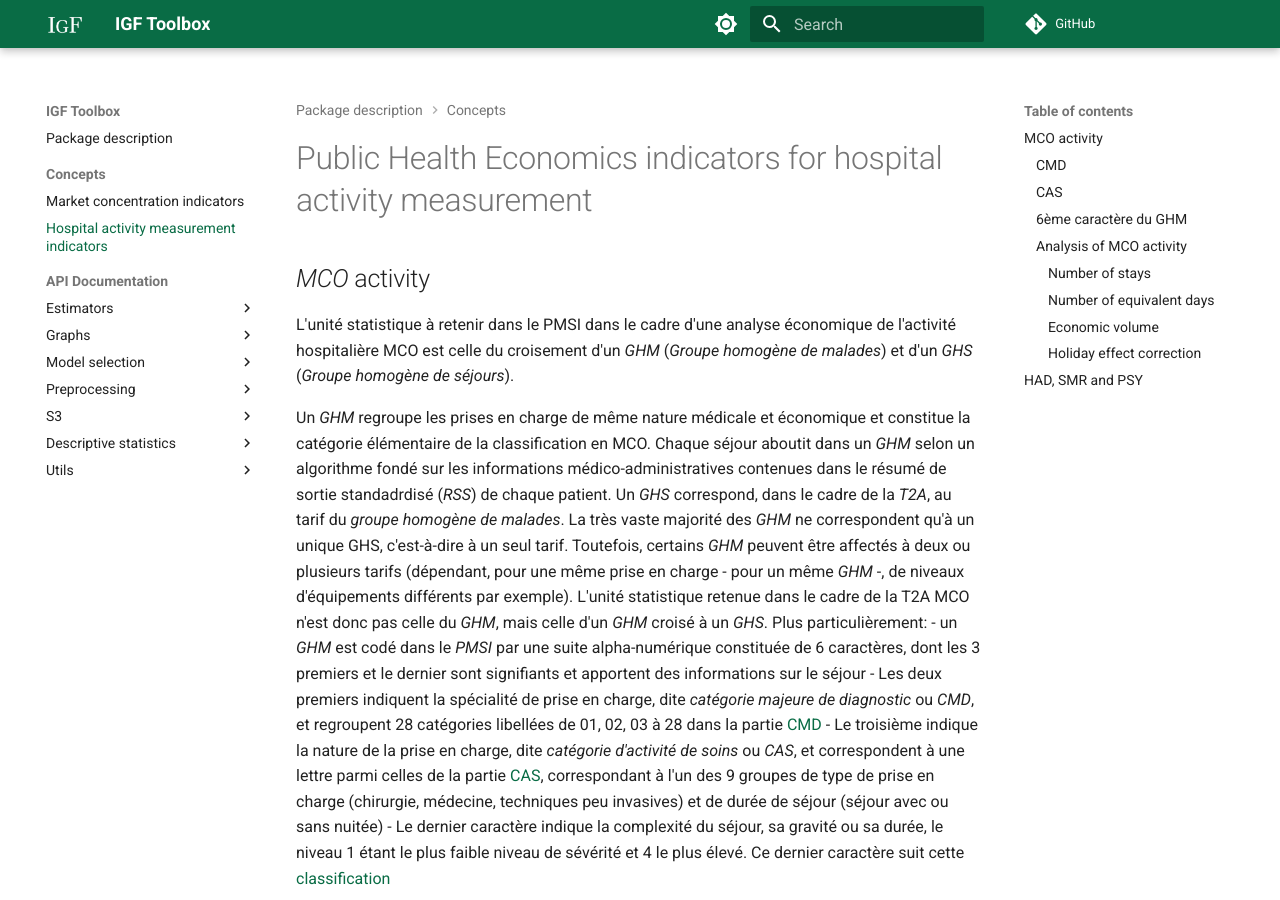
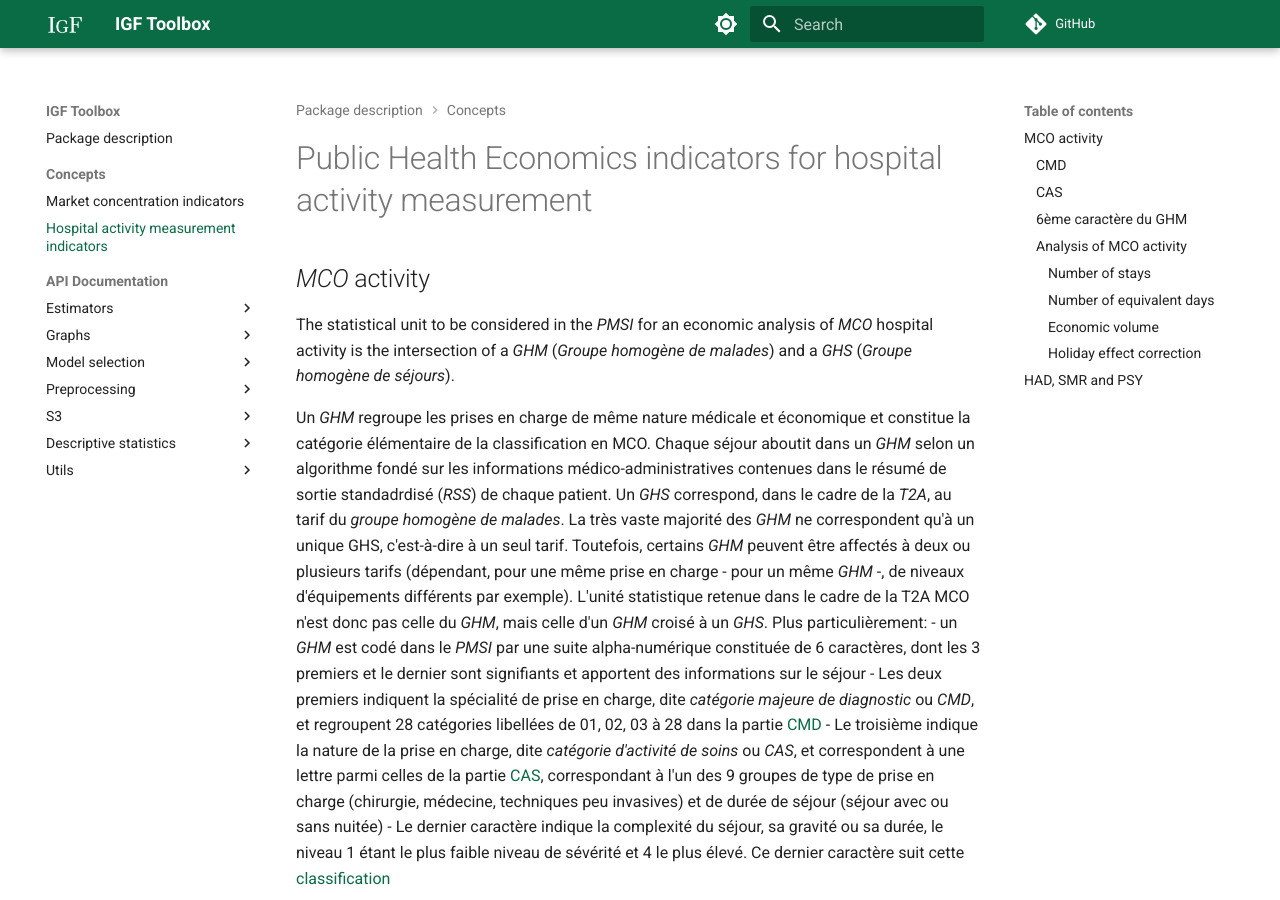
Before and after one commit to IGF-PSD/igf_toolbox, an MkDocs documentation site: the page built from docs/concepts/HOSPITAL_ACTIVITY.md, in a window 1280 px wide and 900 px high. Built offline with MkDocs 1.6.1 and Material for MkDocs 9.7.7, drawn with Linux system fonts in a browser that asks for light colours; comment, search, counter and statistics services are not loaded.

Commit message:
Update HOSPITAL_ACTIVITY.md

```diff
--- a/docs/concepts/HOSPITAL_ACTIVITY.md
+++ b/docs/concepts/HOSPITAL_ACTIVITY.md
@@ -2,7 +2,7 @@
 
 ## *MCO* activity
 
-L'unité statistique à retenir dans le PMSI dans le cadre d'une analyse économique de l'activité hospitalière MCO est celle du croisement d'un *GHM* (*Groupe homogène de malades*) et d'un *GHS* (*Groupe homogène de séjours*).
+The statistical unit to be considered in the *PMSI* for an economic analysis of *MCO* hospital activity is the intersection of a *GHM* (*Groupe homogène de malades*) and a *GHS* (*Groupe homogène de séjours*).
 
 Un *GHM* regroupe les prises en charge de même nature médicale et économique et constitue la catégorie élémentaire de la classification en MCO. Chaque séjour aboutit dans un *GHM* selon un algorithme fondé sur les informations médico-administratives contenues dans le résumé de sortie standadrdisé (*RSS*) de chaque patient. Un *GHS* correspond, dans le cadre de la *T2A*, au tarif du *groupe homogène de malades*. La très vaste majorité des *GHM* ne correspondent qu'à un unique GHS, c'est-à-dire à un seul tarif. Toutefois, certains *GHM* peuvent être affectés à deux ou plusieurs tarifs (dépendant, pour une même prise en charge - pour un même *GHM* -, de niveaux d'équipements différents par exemple). L'unité statistique retenue dans le cadre de la T2A MCO n'est donc pas celle du *GHM*, mais celle d'un *GHM* croisé à un *GHS*. Plus particulièrement:
 - un *GHM* est codé dans le *PMSI* par une suite alpha-numérique constituée de 6 caractères, dont les 3 premiers et le dernier sont signifiants et apportent des informations sur le séjour
```
